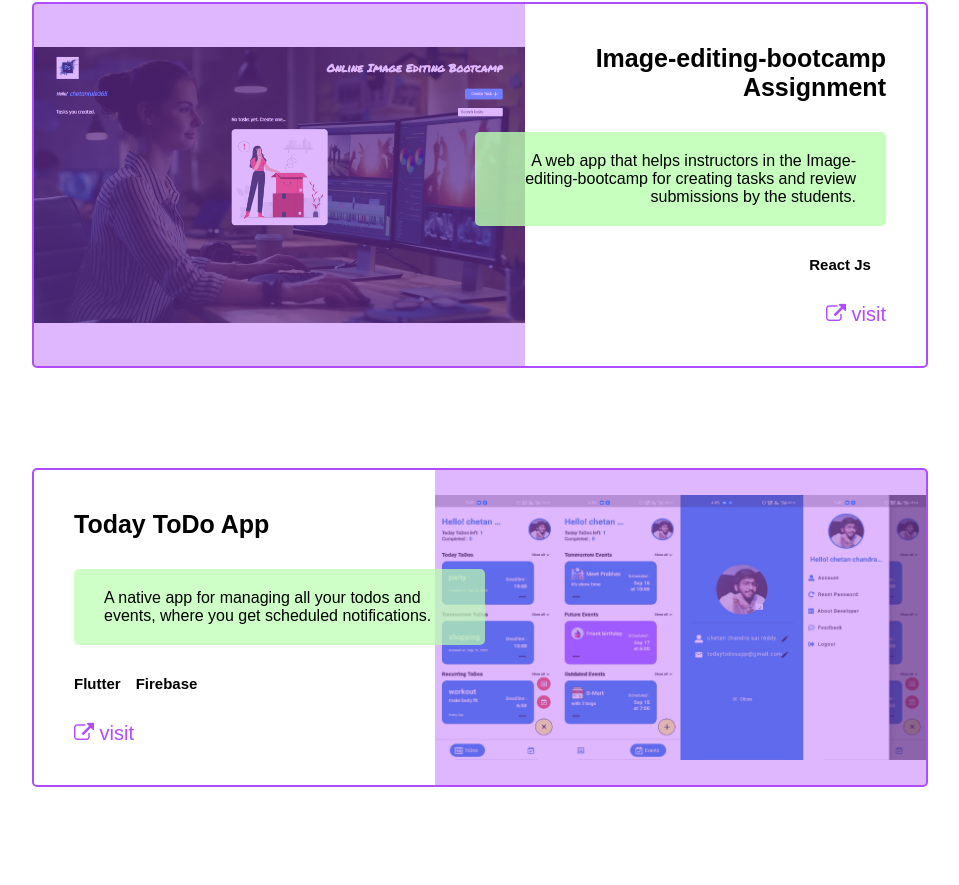
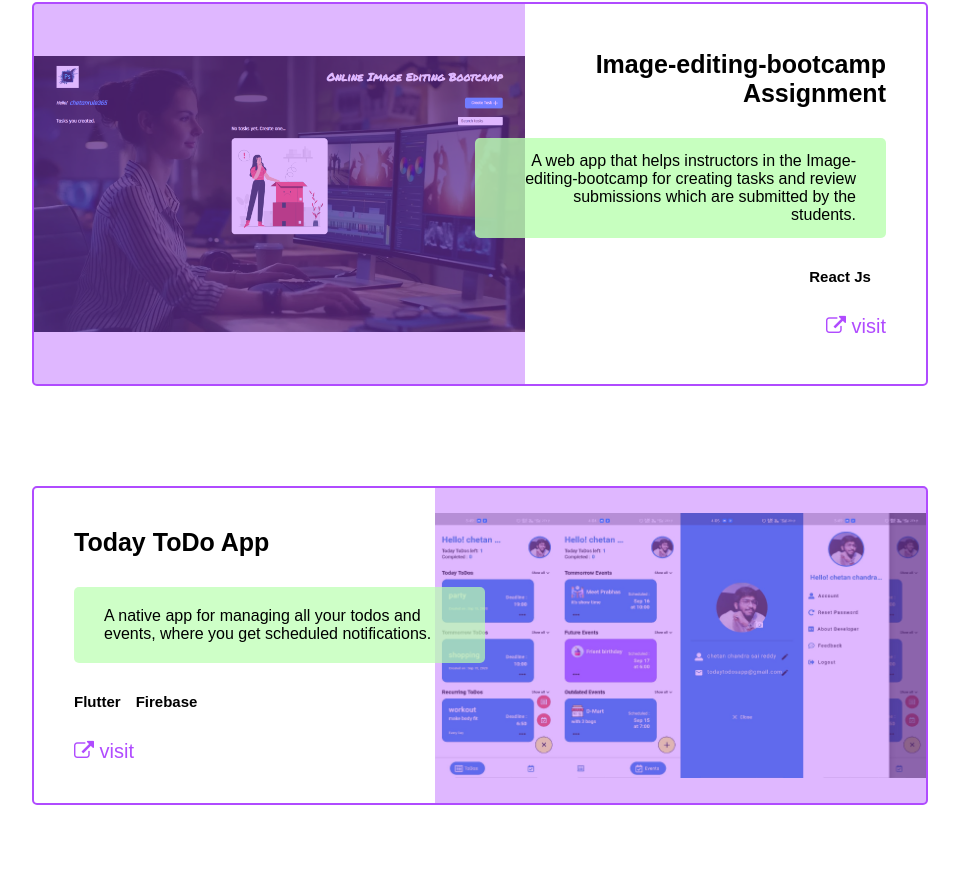
Before and after one commit to chetanrule365/portfolio, a React (Create React App) app: page / in a window 1280 px wide. Shown: the part 1871-2756 px from the top of the page, without its empty margins (160-1119 px from the left). Built offline with nearby package versions, Linux system fonts and the light colour scheme.

Commit message:
no reason

```diff
--- a/src/App.js
+++ b/src/App.js
@@ -30,7 +30,7 @@ function App() {
           link="https://chetanrule123.github.io/android11_web_page_replicate"/>
         <ProjectCard2
           title="Image-editing-bootcamp Assignment"
-          desc="A web app that helps instructors in the Image-editing-bootcamp for creating tasks and review submissions by the students."
+          desc="A web app that helps instructors in the Image-editing-bootcamp for creating tasks and review submissions which are submitted by the students."
           img_path={require('./assets/bootcamp.png')}
           tech_used={["React Js"]}
           link="https://chetanrule123.github.io/Image-editing-bootcamp"/>
```
